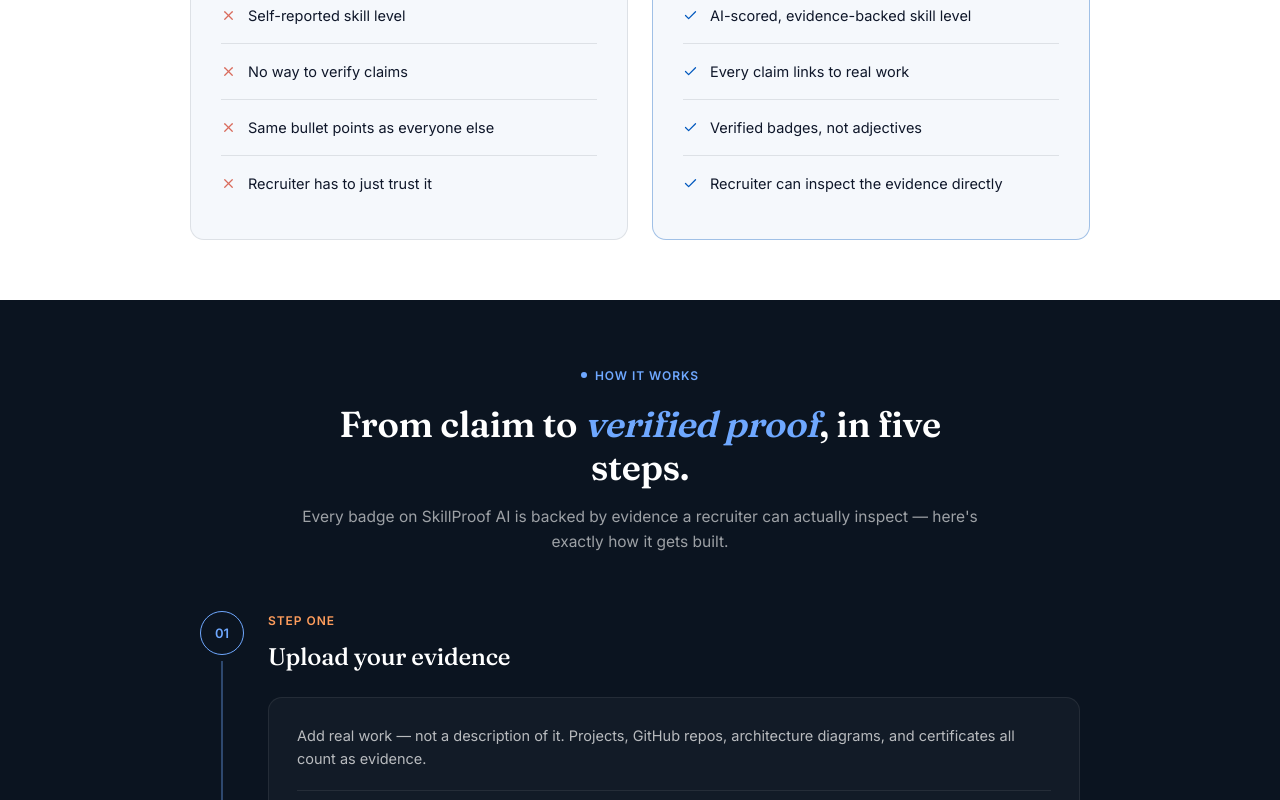
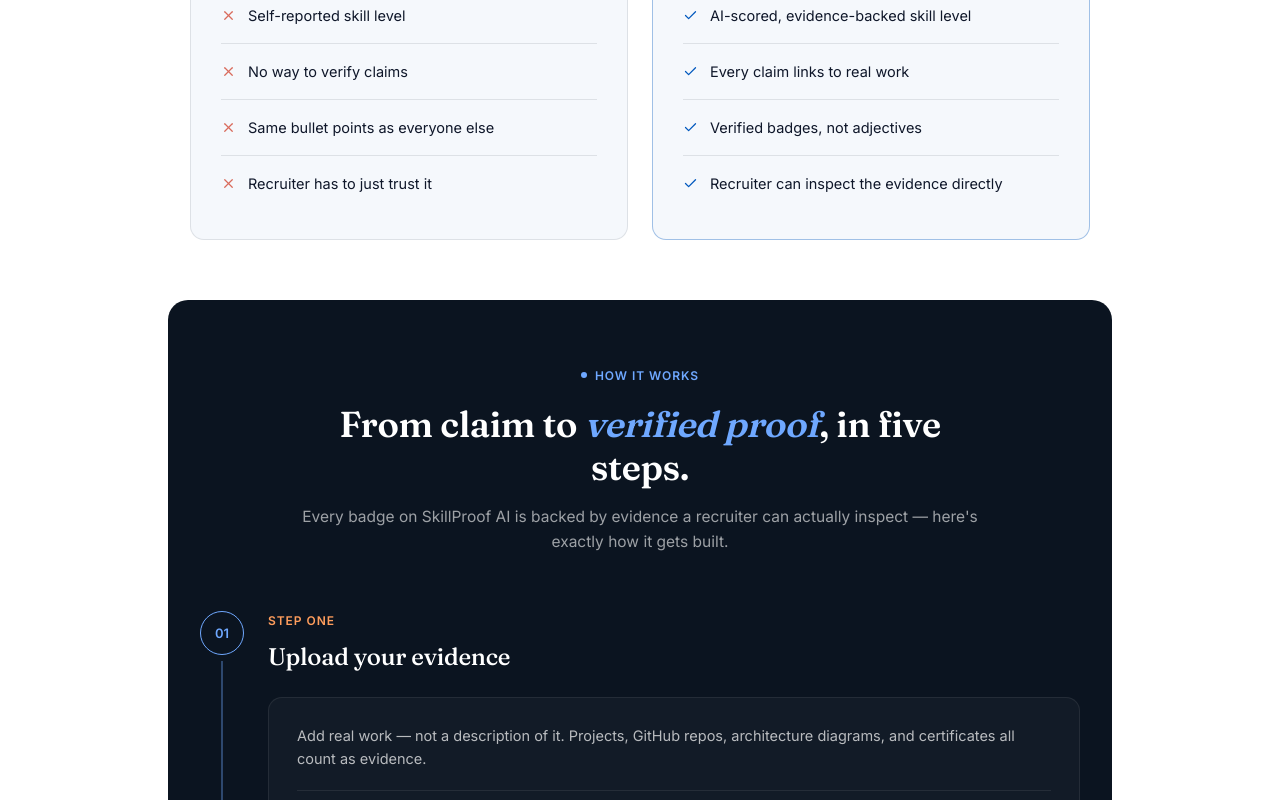
Before and after one commit to mikebishop0/skillproof_ai_frontend, a React (Vite) app: page / in a window 1280 px wide. Shown: the part 831-1631 px from the top of the page. Built offline with nearby package versions, Linux system fonts and the light colour scheme.

Commit message:
Shrink verification journey panel to fit content with rounded corners
.how-journey is now a centered, rounded card instead of a full-bleed
dark band.

```diff
--- a/src/pages/public/howItWorksPage.css
+++ b/src/pages/public/howItWorksPage.css
@@ -279,6 +279,9 @@
 .spai-how .how-journey {
   background: #0b1420;
   color: #ffffff;
+  width: fit-content;
+  margin: auto;
+  border-radius: 20px;
 }
 .spai-how .journey-head {
   text-align: center;
```
